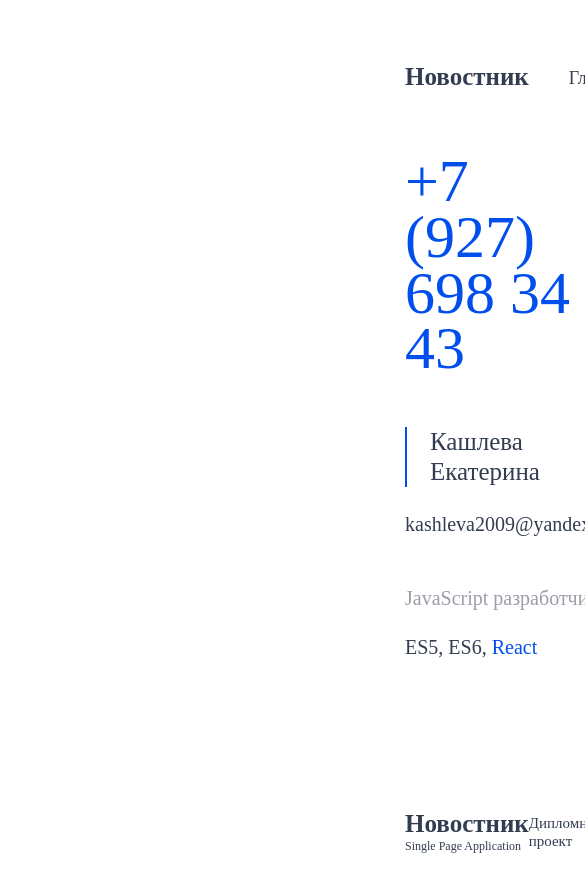
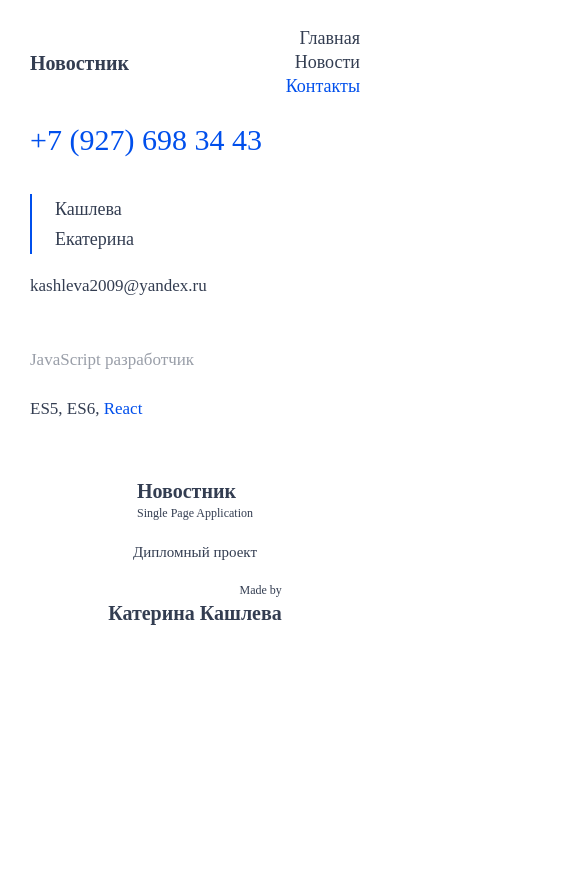
Before and after one commit to ketrinFox5/diplom-work-react, a React (Create React App) app: page /contacts in a window 390 px wide. Shown: the top 892 px of the page, 585 px wide, since content can reach past the window. After the commit the page ends 844 px from the top, so only its background shows below. Built offline with nearby package versions, Linux system fonts and the light colour scheme; no server answers.

Commit message:
add adaptive version

```diff
--- a/src/style/main.scss
+++ b/src/style/main.scss
@@ -272,3 +272,220 @@ a {
     align-items: center;
     padding: 45px 0 60px;
 }
+
+@media screen and (max-width: 1919px) {
+
+    .container {
+        padding: 0 100px;
+    }
+}
+
+@media screen and (max-width: 1200px) {
+
+    body {
+        font-size: 18px;
+    }
+
+    .container {
+        padding: 0 30px;
+    }
+
+    .header {
+        padding: 30px 0;
+    }
+
+    .title {
+        font-size: 50px;
+    }
+
+    .news{
+
+        &__title  {
+            font-size: 22px;
+        }
+
+        &__date span:first-child {
+            font-size: 23px;
+        }
+
+        &__info h1 {
+            line-height: 65px;
+        }
+
+        &__img {
+            margin-bottom: 40px;
+        }
+    }
+}
+
+@media screen and (max-width: 992px) {
+
+    .logo {
+        font-size: 22px;
+    }
+
+    .header {
+        padding: 20px 0;
+    }
+
+    .title {
+        font-size: 40px;
+    }
+
+    .news {
+
+        &__title {
+            font-size: 20px;
+        }
+
+        &__content {
+            font-size: 20px;
+        }
+
+        &__info h1 {
+            line-height: 55px;
+        }
+
+        &__img {
+            margin-bottom: 25px;
+        }
+    }
+
+    .contacts {
+
+        &__info {
+            margin-right: 15px;
+        }
+    }
+
+    .footer {
+        margin-top: 40px;
+    }
+}
+
+@media screen and (max-width: 768px) {
+
+    .logo {
+        font-size: 20px;
+    }
+
+    .title {
+        font-size: 30px;
+    }
+
+    .news {
+
+        &__block {
+            margin-bottom: 40px;
+        }
+
+        &__item {
+            flex-basis: 100%;
+            margin-bottom: 25px;
+        }
+
+        &__detail {
+            flex-direction: column;
+        }
+
+        &__info {
+            width: 100%;
+            margin-right: 0;
+
+            & .news__date {
+                margin-top: 0;
+            }
+        }
+
+        &__content {
+            margin-top: 15px;
+            width: 100%;
+        }
+    }
+
+    .contacts {
+
+        &__block {
+            flex-wrap: wrap;
+        }
+
+        &__info {
+            margin-right: 0;
+            width: 100%;
+            margin-bottom: 10px;
+
+            & .news__title  {
+                margin: 40px 0 20px 0;
+            }
+        }
+
+        &__img {
+            width: 74%;
+        }
+    }
+}
+
+@media screen and (max-width: 576px) {
+
+    body {
+        font-size: 17px;
+    }
+
+    .header {
+        padding: 15px 0;
+    }
+
+    .menu {
+        width: 225px;
+    }
+
+    .footer {
+        flex-direction: column;
+        margin-top: 20px;
+        padding: 25px 0;
+
+        & p:nth-child(2) {
+            margin: 22px 0;
+        }
+    }
+}
+
+@media screen and (max-width: 413px) {
+
+    .header {
+        padding: 10px 0;
+    }
+
+    .menu {
+        flex-direction: column;
+        width: 40%;
+        align-items: flex-end;
+        padding-left: 0;
+    }
+
+    .news {
+
+        &__title {
+            font-size: 18px;
+        }
+
+        &__content {
+            font-size: 18px;
+        }
+
+        &__info h1 {
+            line-height: 42px;
+        }
+
+        &__img {
+            margin-bottom: 10px;
+        }
+    }
+
+    .contacts {
+
+        &__img {
+            display: none;
+        }
+    }
+}
```
